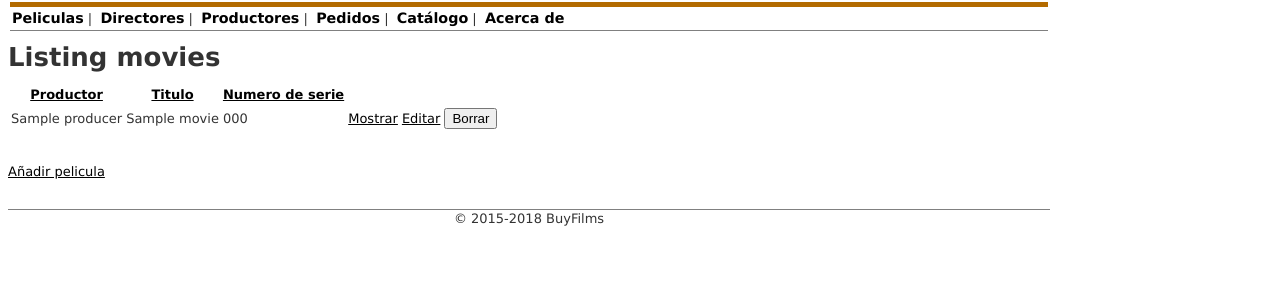
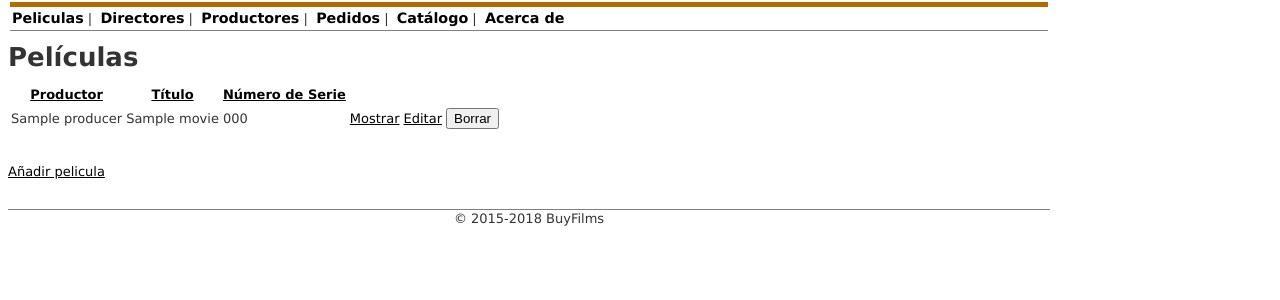
Before and after one commit to patriciouca/eshop2, a Rails app: page /admin/movie in a window 1280 px wide. Shown: the part 62-362 px from the top of the page. Run offline with Rails 7, Linux system fonts and the light colour scheme; tables that the repository leaves empty hold one stand-in row (values such as "Sample post"); style sheets or scripts are compiled from the project's sources; parts of the project's set-up code (start-up, migrations or seed data) failed here and were passed over; some libraries are stand-ins or nearby versions.

Commit message:
Add files via upload

```diff
--- a/app/controllers/admin/movie_controller.rb
+++ b/app/controllers/admin/movie_controller.rb
@@ -1,18 +1,19 @@
+ #encoding: utf-8
 class Admin::MovieController < ApplicationController
 def new
     load_data
     @movie = Movie.new
-    @page_title = 'Crear pelicula'
+    @page_title = 'Crear película'
   end
 
   def create
     @movie = Movie.new(movie_params)
     if @movie.save
-      flash[:notice] = "Pelicula #{@movie.title} fue creada correctamente."
+      flash[:notice] = "Película #{@movie.title} fue creada correctamente."
       redirect_to :action => 'index'
     else
       load_data
-      @page_title = 'Crear pelicula'
+      @page_title = 'Crear película'
       render :action => 'new'
     end
   end
@@ -20,17 +21,17 @@ def new
     def edit
     load_data
     @movie = Movie.find(params[:id])
-    @page_title = 'Edit movie'
+    @page_title = 'Editar película'
   end
 
   def update
     @movie = Movie.find(params[:id])
     if @movie.update_attributes(movie_params)
-      flash[:notice] = "Movie #{@movie.title} was succesfully updated."
+      flash[:notice] = "Película #{@movie.title} fue actualizada correctamente."
       redirect_to :action => 'show', :id => @movie
     else
       load_data
-      @page_title = 'Edit movie'
+      @page_title = 'Editar película'
       render :action => 'edit'
     end
   end
@@ -38,7 +39,7 @@ def new
   def destroy
     @movie = Movie.find(params[:id])
     @movie.destroy
-    flash[:notice] = "Succesfully deleted movie #{@movie.title}."
+    flash[:notice] = "Fue borrada la película #{@movie.title}."
     redirect_to :action => 'index'
   end
 
@@ -50,7 +51,7 @@ def new
   def index
     sort_by = params[:sort_by]
     @movies = Movie.order(sort_by).paginate(:page => params[:page], :per_page => 5)
-    @page_title = 'Listing movies'
+    @page_title = 'Películas'
   end
 
   private
--- a/app/views/admin/movie/index.html.erb
+++ b/app/views/admin/movie/index.html.erb
@@ -1,8 +1,8 @@
 <table>
   <tr>
     <th><a href="?sort_by=producer_id">Productor</a></th>
-    <th><a href="?sort_by=title">Titulo</a></th>
-    <th><a href="?sort_by=serial_number">Numero de serie</a></th>
+    <th><a href="?sort_by=title">Título</a></th>
+    <th><a href="?sort_by=serial_number">Número de Serie</a></th>
     <th colspan="3"></th>
   </tr>
 
--- a/app/views/admin/movie/show.html.erb
+++ b/app/views/admin/movie/show.html.erb
@@ -1,5 +1,5 @@
 <dl>
-  <dt>Title</dt>
+  <dt>Título</dt>
   <dd><%= @movie.title %></dd>
   <dt>Productor</dt>
   <dd><%= @movie.producer.name %></dd>
@@ -7,7 +7,7 @@
   <dd><%= @movie.produced_at.strftime("%d/%m/%Y at %I:%M%p") %></dd>
   <dt>Director</dt>
   <dd><%= @movie.director_names %></dd>
-  <dt>ISBN</dt>
+  <dt>Número de Serie</dt>
   <dd><%= @movie.serial_number %></dd>
   <dt>Descripcion</dt>
   <%= RedCloth.new(@movie.blurb).to_html.html_safe if @movie.blurb %>
--- a/app/views/layouts/application.html.erb
+++ b/app/views/layouts/application.html.erb
@@ -1,7 +1,8 @@
 <!DOCTYPE html>
 <html>
 <head>
-  <title><%= @page_title || 'Miniemporium' %></title>
+
+  <title><%= @page_title || 'BuyFilm' %></title>
   <%= stylesheet_link_tag 'application', media: 'all', 'data-turbolinks-track' => true %>
   <%= javascript_include_tag 'application', 'data-turbolinks-track' => true %>
 
```
Also changed, not shown: Gemfile, Gemfile.lock, 4 other files.
